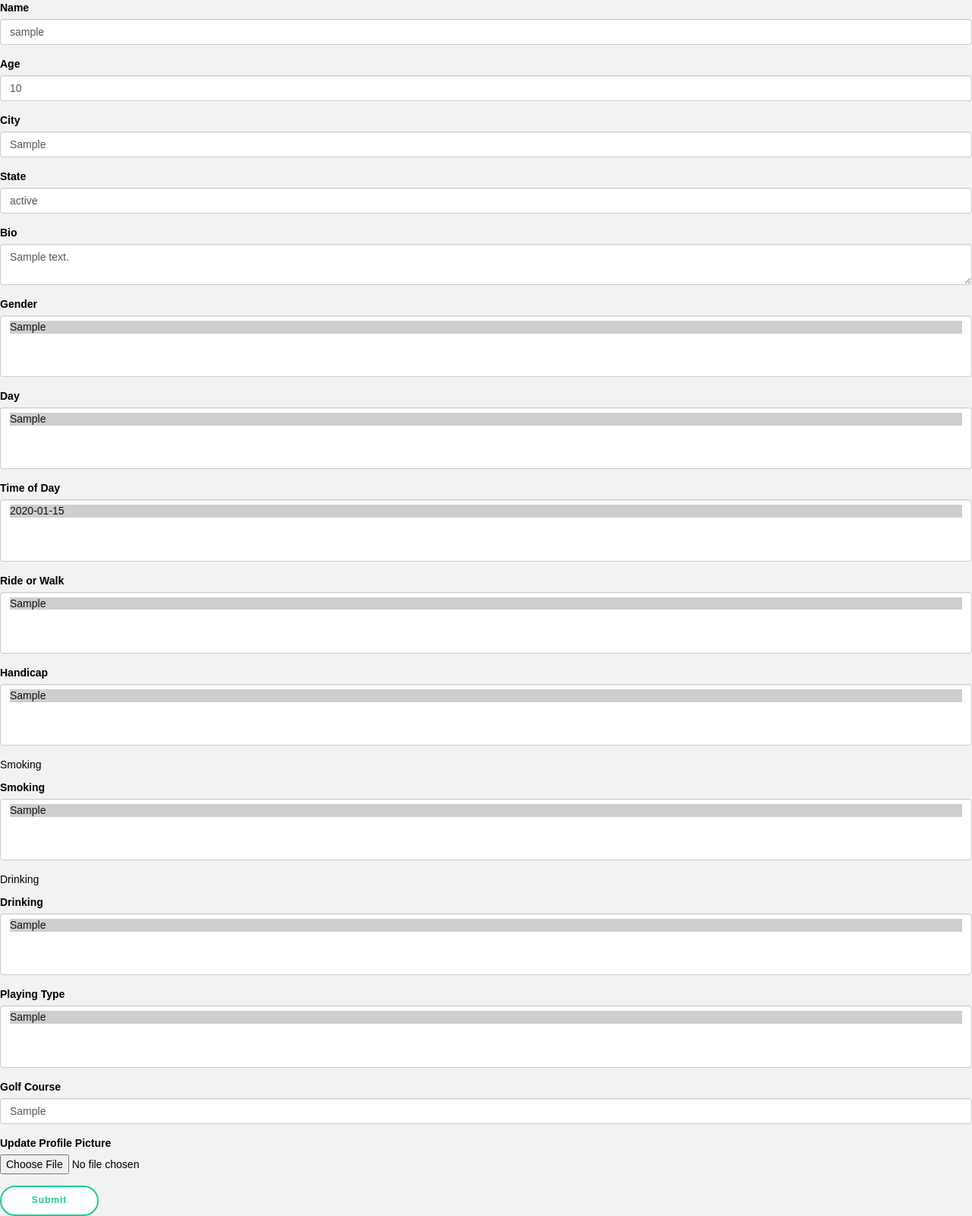
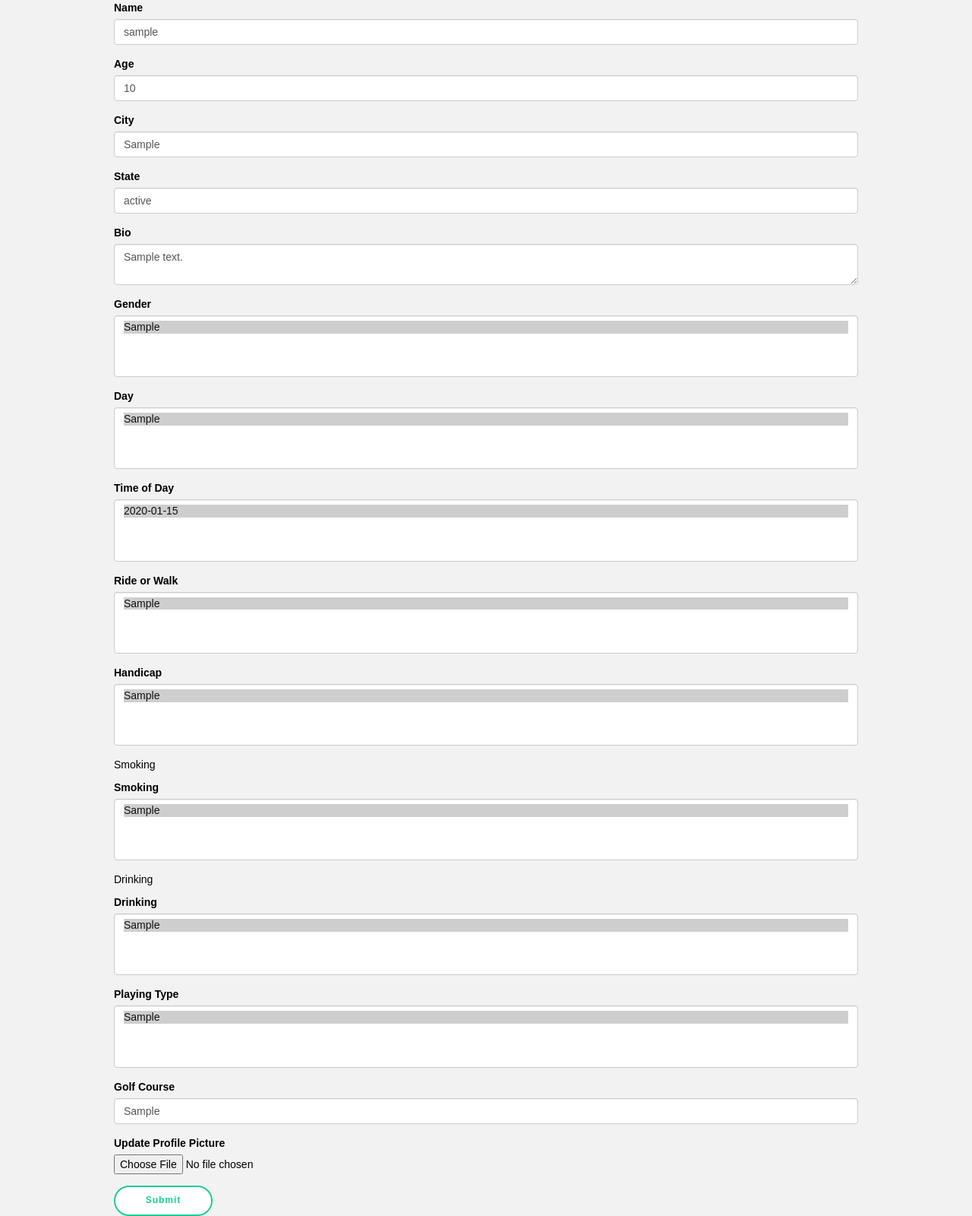
Before and after one commit to jsiu1248/tee_timers, a Flask app: page /edit_profile in a window 1280 px wide. Shown: the part 69-1669 px from the top of the page at 76% size. Run offline with Flask 3, Linux system fonts and the light colour scheme; a user stored in the database is signed in; tables that the repository leaves empty hold one stand-in row (values such as "Sample post"); some libraries are stand-ins or nearby versions.

Commit message:
adding padding to edit_profile, tried to fix pagination with Ryan, stateless issue, also trying to collapse grid

```diff
--- a/app/main/views.py
+++ b/app/main/views.py
@@ -481,11 +481,17 @@ Drinking, PlayingType, GolfCourse, Img).join(UserProfile,
     users = pagination.items
 
 
+    if request.method == 'GET':
+        return render_template('match.html',
+                            users = users, form = form , pagination = pagination)
 
+    # if request.method == 'POST':
+    #     return render_template('match.html',
+    #                         users = users, form = request.form , pagination = pagination)
+    else:
+        return render_template('match.html',
+                            users = users, form = request.form , pagination = pagination)
 
-    return render_template('match.html',
-                           users = users, form = form , pagination = pagination
-    )
 
 @main.route('/post/<slug>',  methods=["GET", "POST"])
 @login_required
--- a/app/static/styles.css
+++ b/app/static/styles.css
@@ -519,6 +519,12 @@ body {
 
 }
 
+.page-formatting{
+    padding-left: 150px;
+    padding-right: 150px;
+
+}
+
 /*two section*/
 @import url('https://fonts.googleapis.com/css?family=Montserrat:400,600,700&display=swap');
 
--- a/app/templates/edit_profile.html
+++ b/app/templates/edit_profile.html
@@ -3,8 +3,7 @@
 
 {% block content %}
 {{super()}}
-
-<div class="form-header">
+<div class="form-header page-formatting">
 {# {{ wtf.quick_form(form) }} #}
 <form name="profile_edit_form"  id="profileEditForm" method="POST">
 {{ form.csrf_token }}
```
